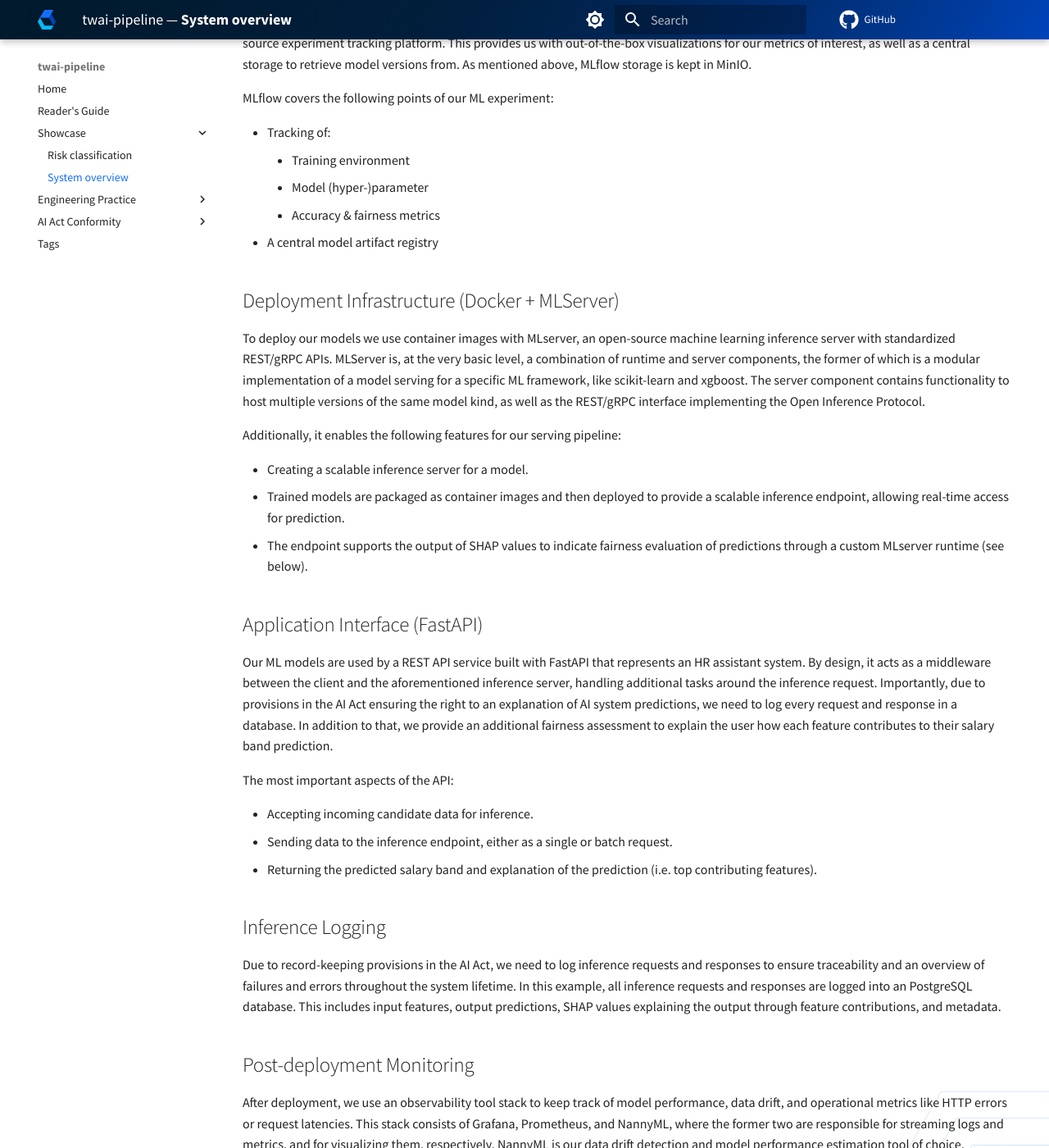
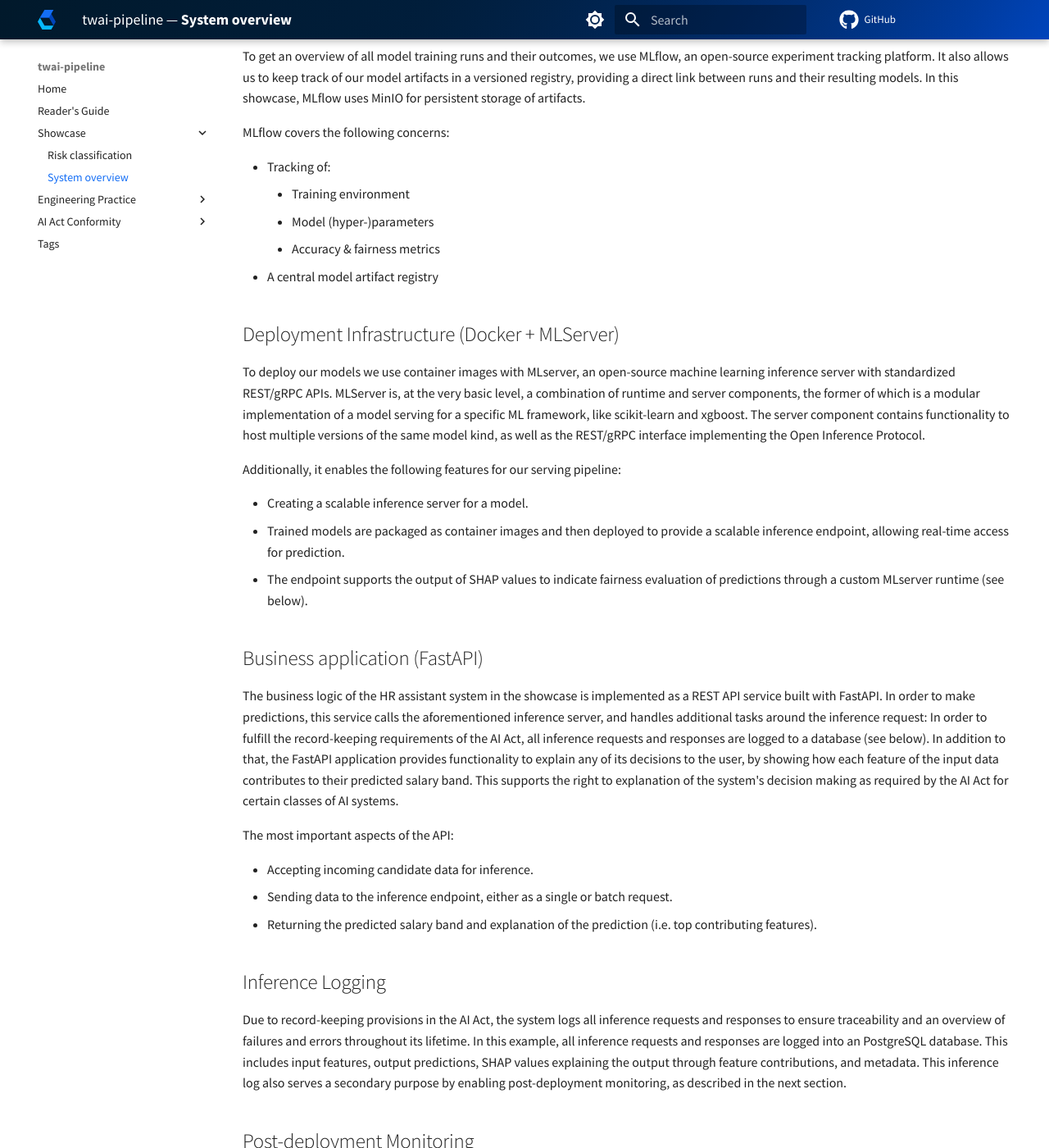
Before and after one commit to aai-institute/practical-ai-act, an MkDocs documentation site: the page built from docs/showcase/system-overview.md, in a window 1280 px wide and 1400 px high, scrolled down 1729 px. Shown: the whole window at 82% size. Built offline with MkDocs 1.6.1 and Material for MkDocs 9.7.7, drawn with Linux system fonts in a browser that asks for light colours; plug-ins that fetch from the network failed and are left out; comment, search, counter and statistics services are not loaded; the version menu is left out; some of the changed text lies outside the part shown.

Commit message:
Address review comments pt. 2

```diff
--- a/docs/showcase/system-overview.md
+++ b/docs/showcase/system-overview.md
@@ -49,9 +49,12 @@ document.getElementById('svgFrame').addEventListener('load', function() {
 
 ## Model Training Pipeline (Dagster)
 
-   We use a machine learning pipeline approach to orchestrate the different steps (data sourcing, preprocessing, model training, ...) as tasks in a workflow.
+   We use a machine learning pipeline approach to orchestrate the different steps (data loading, preprocessing, model training, performance evaluation, ...) as tasks in a workflow.
    In addition to a graph view, we get some more benefits from workflow orchestration, among them better observability (logging), scheduled jobs, caching steps and outputs, and a dashboard for powerful visualizations of pipeline runs.
    We each assume the data processing, model training, and serving/deployment to be independent parts of the machine learning lifecycle, and model each of them as one pipeline.
+
+   The showcase uses [Dagster](https://dagster.io/) as a workflow orchestration engine.
+   Its focus on data assets makes it well suited for machine learning workflows.
 
    The data processing pipeline handles the following steps:
 
@@ -72,15 +75,15 @@ document.getElementById('svgFrame').addEventListener('load', function() {
 
 ## Model Registry and Tracking (MLflow)
 
-   To get an overview on the performance of our trained models, and to keep track of our model artifacts in a registry, we use MLflow, an open-source experiment tracking platform.
-   This provides us with out-of-the-box visualizations for our metrics of interest, as well as a central storage to retrieve model versions from.
-   As mentioned above, MLflow storage is kept in MinIO.
+   To get an overview of all model training runs and their outcomes, we use MLflow, an open-source experiment tracking platform.
+   It also allows us to keep track of our model artifacts in a versioned registry, providing a direct link between runs and their resulting models.
+   In this showcase, MLflow uses MinIO for persistent storage of artifacts.
 
-   MLflow covers the following points of our ML experiment:
+   MLflow covers the following concerns:
 
    - Tracking of:
      - Training environment
-     - Model (hyper-)parameter
+     - Model (hyper-)parameters
      - Accuracy & fairness metrics
    - A central model artifact registry
 
@@ -96,12 +99,13 @@ document.getElementById('svgFrame').addEventListener('load', function() {
    - Trained models are packaged as container images and then deployed to provide a scalable inference endpoint, allowing real-time access for prediction.
    - The endpoint supports the output of SHAP values to indicate fairness evaluation of predictions through a custom MLserver runtime (see below).
 
-## Application Interface (FastAPI)
+## Business application (FastAPI)
 
-   Our ML models are used by a REST API service built with FastAPI that represents an HR assistant system.
-   By design, it acts as a middleware between the client and the aforementioned inference server, handling additional tasks around the inference request.
-   Importantly, due to provisions in the AI Act ensuring the right to an explanation of AI system predictions, we need to log every request and response in a database.
-   In addition to that, we provide an additional fairness assessment to explain the user how each feature contributes to their salary band prediction.
+   The business logic of the HR assistant system in the showcase is implemented as a REST API service built with FastAPI.
+   In order to make predictions, this service calls the aforementioned inference server, and handles additional tasks around the inference request:
+   In order to fulfill the record-keeping requirements of the AI Act, all inference requests and responses are logged to a database (see below).
+   In addition to that, the FastAPI application provides functionality to explain any of its decisions to the user, by showing how each feature of the input data contributes to their predicted salary band.
+   This supports the right to explanation of the system's decision making as required by the AI Act for certain classes of AI systems.
 
    The most important aspects of the API:
 
@@ -111,8 +115,10 @@ document.getElementById('svgFrame').addEventListener('load', function() {
 
 ## Inference Logging
 
-   Due to record-keeping provisions in the AI Act, we need to log inference requests and responses to ensure traceability and an overview of failures and errors throughout the system lifetime.
-   In this example, all inference requests and responses are logged into an PostgreSQL database. This includes input features, output predictions, SHAP values explaining the output through feature contributions, and metadata.
+   Due to record-keeping provisions in the AI Act, the system logs all inference requests and responses to ensure traceability and an overview of failures and errors throughout its lifetime.
+   In this example, all inference requests and responses are logged into an PostgreSQL database.
+   This includes input features, output predictions, SHAP values explaining the output through feature contributions, and metadata.
+   This inference log also serves a secondary purpose by enabling post-deployment monitoring, as described in the next section.
 
 ## Post-deployment Monitoring
 
```
